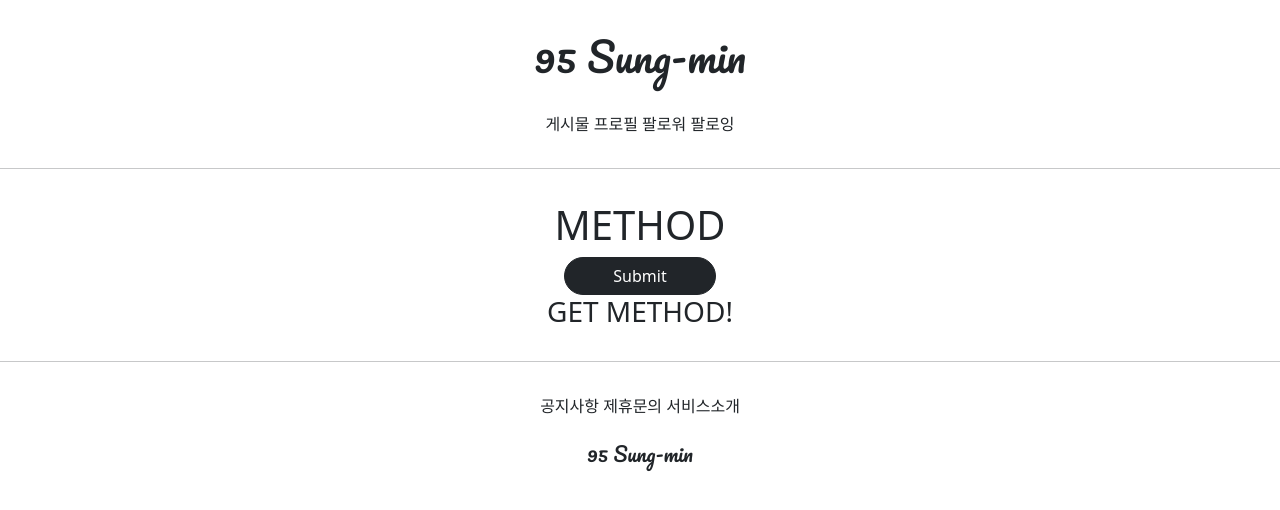
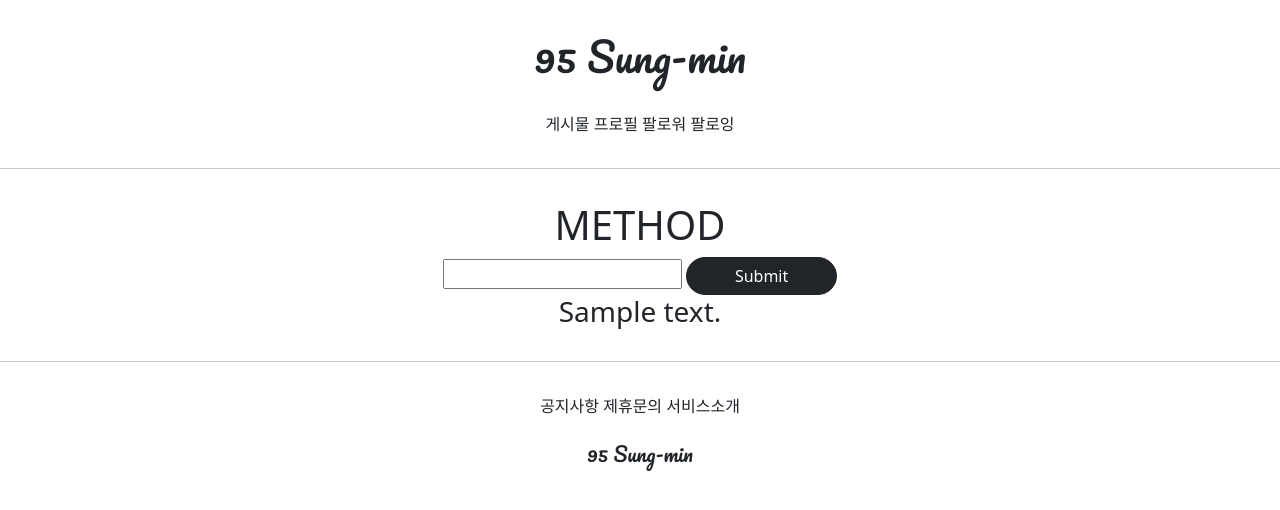
Before and after one commit to lee-sungmin95/temporary_07-05, a Django app: page /accounts/hello_world/ in a window 1280 px wide. Shown: the top 510 px of the page. Run offline with Django 3.2, Linux system fonts and the light colour scheme; tables that the repository leaves empty hold one stand-in row (values such as "Sample post"); parts of the project's set-up code (start-up, migrations or seed data) failed here and were passed over.

Commit message:
07/12 2ban commit 2(1까먹고 안함 ㅅㄱ)

```diff
--- a/accountapp/templates/accountapp/hello_world.html
+++ b/accountapp/templates/accountapp/hello_world.html
@@ -6,10 +6,11 @@
 
         <form action="/accounts/hello_world/" method="post">
             {% csrf_token %}
+            <input type="text" name="input">
             <input type="submit" class="btn btn-dark rounded-pill px-5">
         </form>
-
-        <h3>{{ text }}</h3>
-
+        {% for data in data_list %}
+            <h3>{{ data.text}}</h3>
+        {% endfor %}
     </div>
 {% endblock %}
--- a/accountapp/views.py
+++ b/accountapp/views.py
@@ -1,11 +1,27 @@
-from django.http import HttpResponse
+from django.http import HttpResponse, HttpResponseRedirect
 from django.shortcuts import render
 
 # Create your views here.
+from django.urls import reverse
+
+from accountapp.models import HelloWorld
+
+
 def hello_world(request):
+
+
+
     if request.method == "POST":
+
+        temp = request.POST.get('input')
+
+        new_data = HelloWorld()
+        new_data.text = temp
+        new_data.save()
+
+        return HttpResponseRedirect(reverse('accountapp:hello_world'))
+
+    else:
+        data_list = HelloWorld.objects.all()
         return render(request, 'accountapp/hello_world.html',
-                      context={'text': 'POST METHOD!'})
-    else:
-        return render(request, 'accountapp/hello_world.html',
-                      context={'text': 'GET METHOD!'})
+                      context={'data_list': data_list})
```
